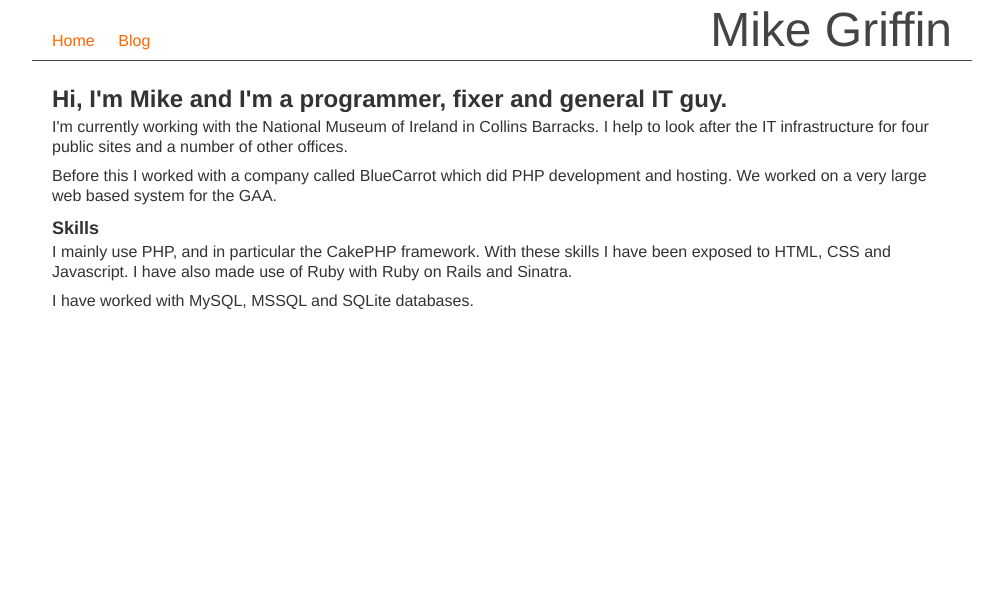
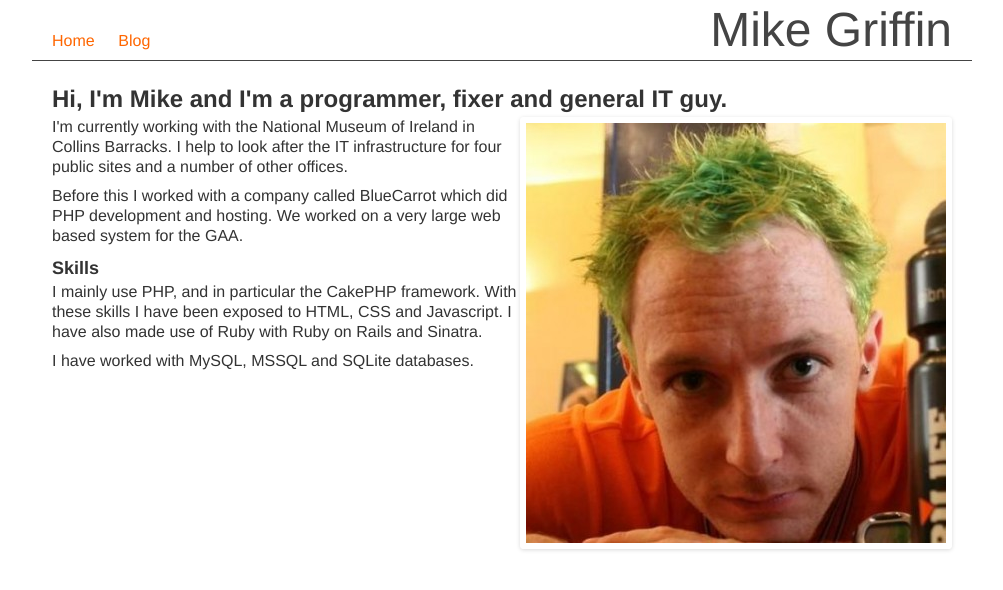
Before and after one commit to mgriffin/mikegriffin, a Jekyll site: the page built from index.html, in a window 1280 px wide. Shown: the top 590 px of the page, without its empty margins (138-1141 px from the left). Built offline with Jekyll 4.4.1, drawn with Linux system fonts in a browser that asks for light colours; Markdown is read by kramdown in place of the engine named in the settings.

Commit message:
added a picture of me to the front page, not sure if I want to keep it there

```diff
--- a/index.html
+++ b/index.html
@@ -4,6 +4,7 @@ title: Mike Griffin
 ---
 
 <h2>Hi, I'm Mike and I'm a programmer, fixer and general IT guy.</h2>
+<img src="{{ site.url }}/images/green_hair.jpeg" alt="I had green hair once" style="float:right">
 <p>I'm currently working with the National Museum of Ireland in Collins Barracks. I
 help to look after the IT infrastructure for four public sites and a number of other
 offices.
```
